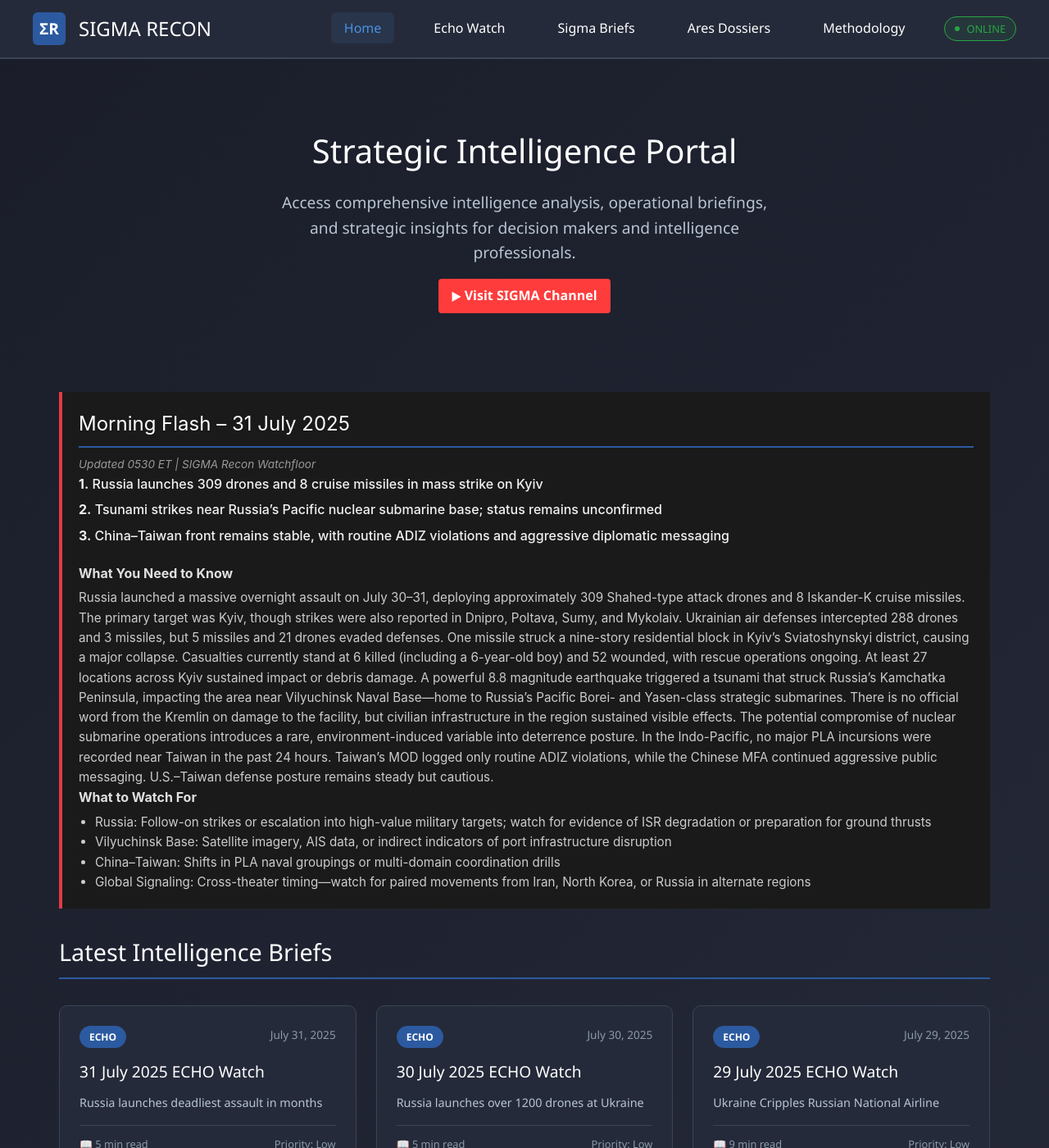
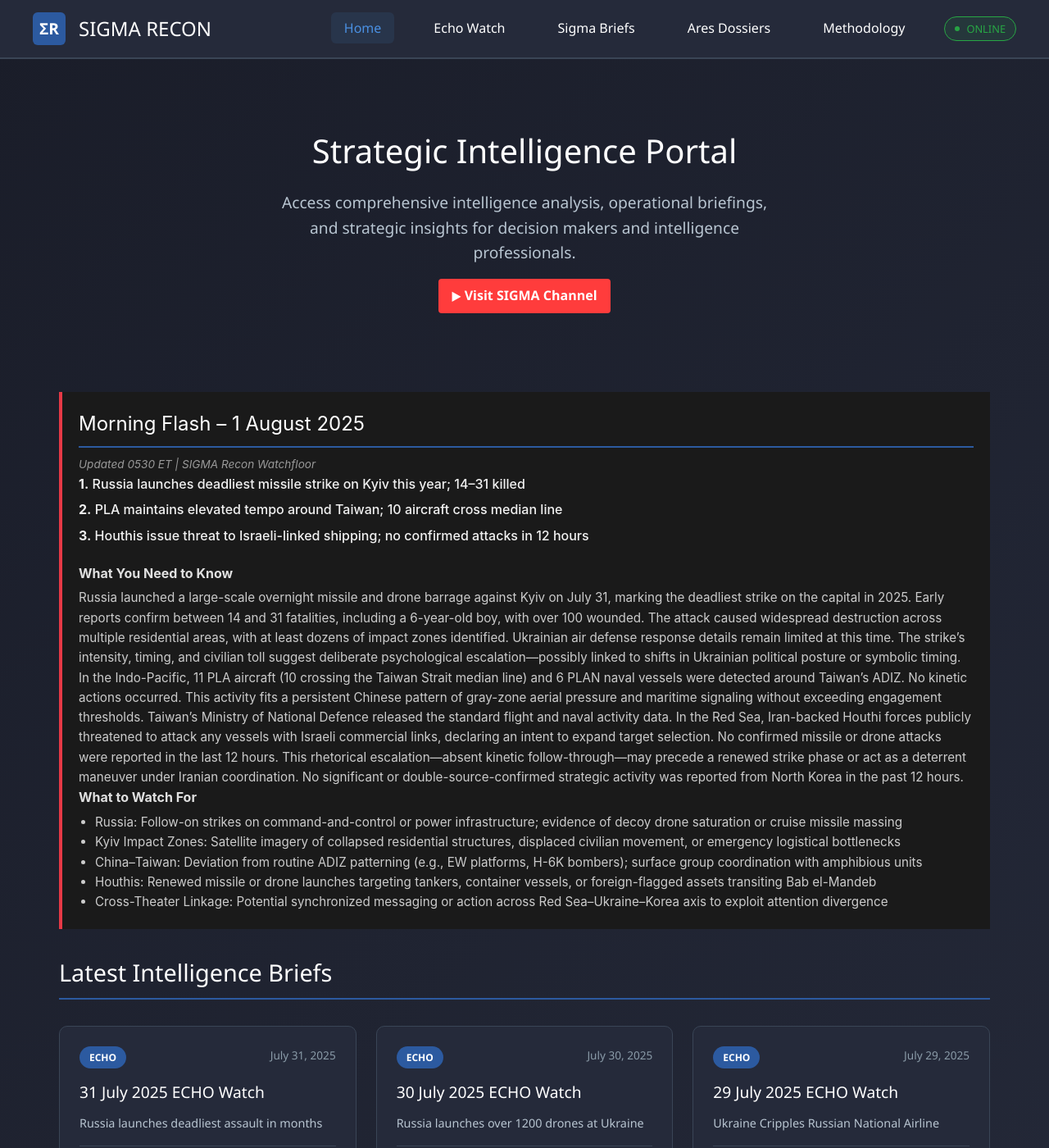
Before and after one commit to Monster52/SIGMA_Recon, a Jekyll site: the page built from index.html, in a window 1280 px wide and 1400 px high. Shown: the whole window at 82% size. Built offline with Jekyll 4.4.1, drawn with Linux system fonts in a browser that asks for light colours; comment, search, counter and statistics services are not loaded.

Commit message:
Update the MFR

```diff
--- a/index.html
+++ b/index.html
@@ -15,33 +15,34 @@ title: SIGMA Recon - Strategic Intelligence Portal
 
 <!-- Morning Flash Module -->
 <div class="morning-flash-container">
-  <h2 class="section-title">Morning Flash – 31 July 2025</h2>
+  <h2 class="section-title">Morning Flash – 1 August 2025</h2>
     <p class="flash-timestamp">Updated 0530 ET | SIGMA Recon Watchfloor</p>
 
   <ul class="flash-bullets">
-    <li><strong>1.</strong> Russia launches 309 drones and 8 cruise missiles in mass strike on Kyiv</li>
-    <li><strong>2.</strong> Tsunami strikes near Russia’s Pacific nuclear submarine base; status remains unconfirmed</li>
-    <li><strong>3.</strong> China–Taiwan front remains stable, with routine ADIZ violations and aggressive diplomatic messaging</li>
+    <li><strong>1.</strong> Russia launches deadliest missile strike on Kyiv this year; 14–31 killed</li>
+    <li><strong>2.</strong> PLA maintains elevated tempo around Taiwan; 10 aircraft cross median line</li>
+    <li><strong>3.</strong> Houthis issue threat to Israeli-linked shipping; no confirmed attacks in 12 hours</li>
   </ul>
   <div class="flash-subsections">
     <div class="flash-need-to-know">
       <h4>What You Need to Know</h4>
-      <p>Russia launched a massive overnight assault on July 30–31, deploying approximately 309 Shahed-type attack drones and 8 Iskander-K cruise missiles. The primary target was Kyiv, though strikes were also reported in Dnipro, Poltava, Sumy, and Mykolaiv.
+      <p>Russia launched a large-scale overnight missile and drone barrage against Kyiv on July 31, marking the deadliest strike on the capital in 2025. Early reports confirm between 14 and 31 fatalities, including a 6-year-old boy, with over 100 wounded. The attack caused widespread destruction across multiple residential areas, with at least dozens of impact zones identified. Ukrainian air defense response details remain limited at this time. The strike’s intensity, timing, and civilian toll suggest deliberate psychological escalation—possibly linked to shifts in Ukrainian political posture or symbolic timing.
 
-Ukrainian air defenses intercepted 288 drones and 3 missiles, but 5 missiles and 21 drones evaded defenses. One missile struck a nine-story residential block in Kyiv’s Sviatoshynskyi district, causing a major collapse. Casualties currently stand at 6 killed (including a 6-year-old boy) and 52 wounded, with rescue operations ongoing. At least 27 locations across Kyiv sustained impact or debris damage.
+In the Indo-Pacific, 11 PLA aircraft (10 crossing the Taiwan Strait median line) and 6 PLAN naval vessels were detected around Taiwan’s ADIZ. No kinetic actions occurred. This activity fits a persistent Chinese pattern of gray-zone aerial pressure and maritime signaling without exceeding engagement thresholds. Taiwan’s Ministry of National Defence released the standard flight and naval activity data.
 
-A powerful 8.8 magnitude earthquake triggered a tsunami that struck Russia’s Kamchatka Peninsula, impacting the area near Vilyuchinsk Naval Base—home to Russia’s Pacific Borei- and Yasen-class strategic submarines. There is no official word from the Kremlin on damage to the facility, but civilian infrastructure in the region sustained visible effects. The potential compromise of nuclear submarine operations introduces a rare, environment-induced variable into deterrence posture.
+In the Red Sea, Iran-backed Houthi forces publicly threatened to attack any vessels with Israeli commercial links, declaring an intent to expand target selection. No confirmed missile or drone attacks were reported in the last 12 hours. This rhetorical escalation—absent kinetic follow-through—may precede a renewed strike phase or act as a deterrent maneuver under Iranian coordination.
 
-In the Indo-Pacific, no major PLA incursions were recorded near Taiwan in the past 24 hours. Taiwan’s MOD logged only routine ADIZ violations, while the Chinese MFA continued aggressive public messaging. U.S.–Taiwan defense posture remains steady but cautious.
+No significant or double-source-confirmed strategic activity was reported from North Korea in the past 12 hours.
       </p>
     </div>
     <div class="flash-watch-for">
       <h4>What to Watch For</h4>
       <ul>
-        <li> Russia: Follow-on strikes or escalation into high-value military targets; watch for evidence of ISR degradation or preparation for ground thrusts</li>
-        <li> Vilyuchinsk Base: Satellite imagery, AIS data, or indirect indicators of port infrastructure disruption</li>
-        <li> China–Taiwan: Shifts in PLA naval groupings or multi-domain coordination drills</li>
-        <li> Global Signaling: Cross-theater timing—watch for paired movements from Iran, North Korea, or Russia in alternate regions</li>
+        <li> Russia: Follow-on strikes on command-and-control or power infrastructure; evidence of decoy drone saturation or cruise missile massing</li>
+        <li> Kyiv Impact Zones: Satellite imagery of collapsed residential structures, displaced civilian movement, or emergency logistical bottlenecks</li>
+        <li> China–Taiwan: Deviation from routine ADIZ patterning (e.g., EW platforms, H-6K bombers); surface group coordination with amphibious units</li>
+        <li> Houthis: Renewed missile or drone launches targeting tankers, container vessels, or foreign-flagged assets transiting Bab el-Mandeb</li>
+        <li> Cross-Theater Linkage: Potential synchronized messaging or action across Red Sea–Ukraine–Korea axis to exploit attention divergence</li>
       </ul>
     </div>
   </div>
```
